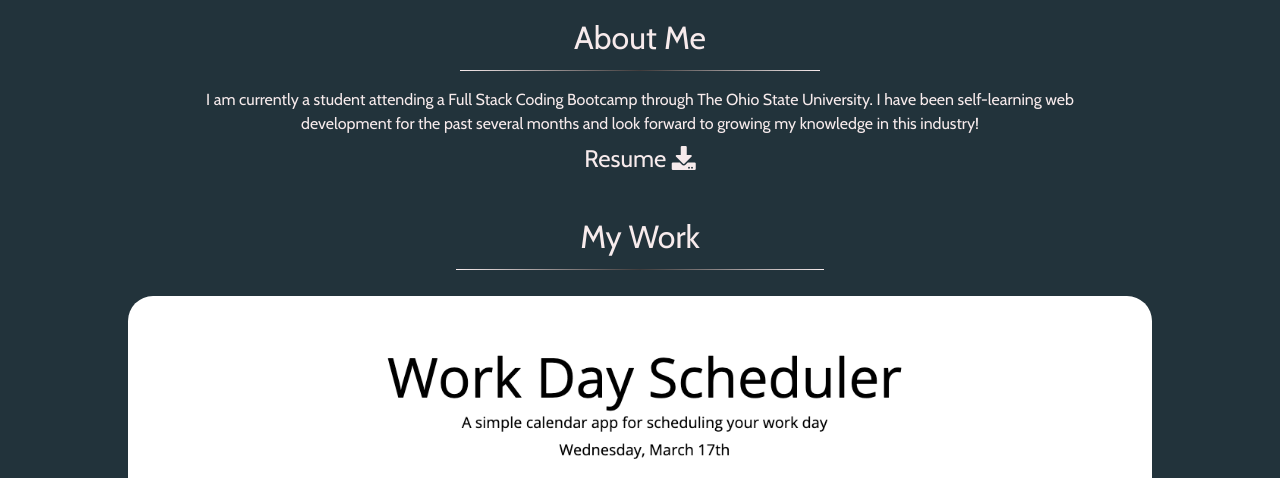
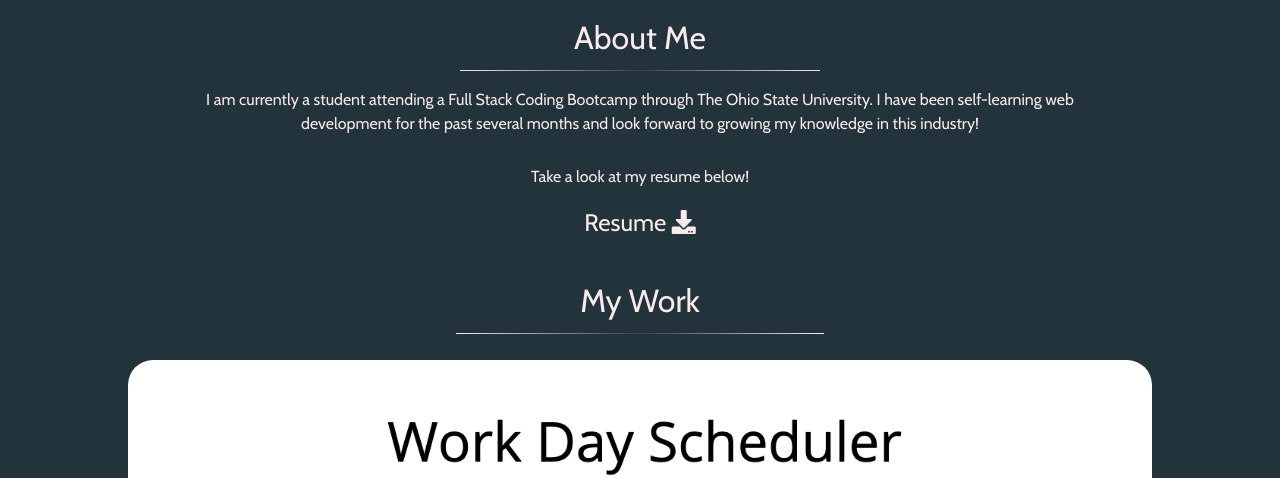
Before and after one commit to Youngin9210/UpdatedPortfolio, a plain HTML site: page index.html in a window 1280 px wide. Shown: the part 618-1096 px from the top of the page. Drawn offline with nearby package versions, Linux system fonts and the light colour scheme; a web font is replaced by a local one.

Commit message:
added text pointing to resume

```diff
--- a/Assets/css/style.css
+++ b/Assets/css/style.css
@@ -134,6 +134,10 @@ main {
   max-width: 75%;
 }
 
+/* .resumeText {
+  font-size: 1.25rem;
+} */
+
 .resumeDownload {
   text-decoration: none;
   color: var(--font-light);
--- a/index.html
+++ b/index.html
@@ -111,6 +111,8 @@
               growing my knowledge in this industry!
             </p>
           </div>
+          <br />
+          <p class="resumeText">Take a look at my resume below!</p>
           <a
             href="/Assets/Resume/KyleYoungResume.pdf"
             class="resumeDownload"
```
